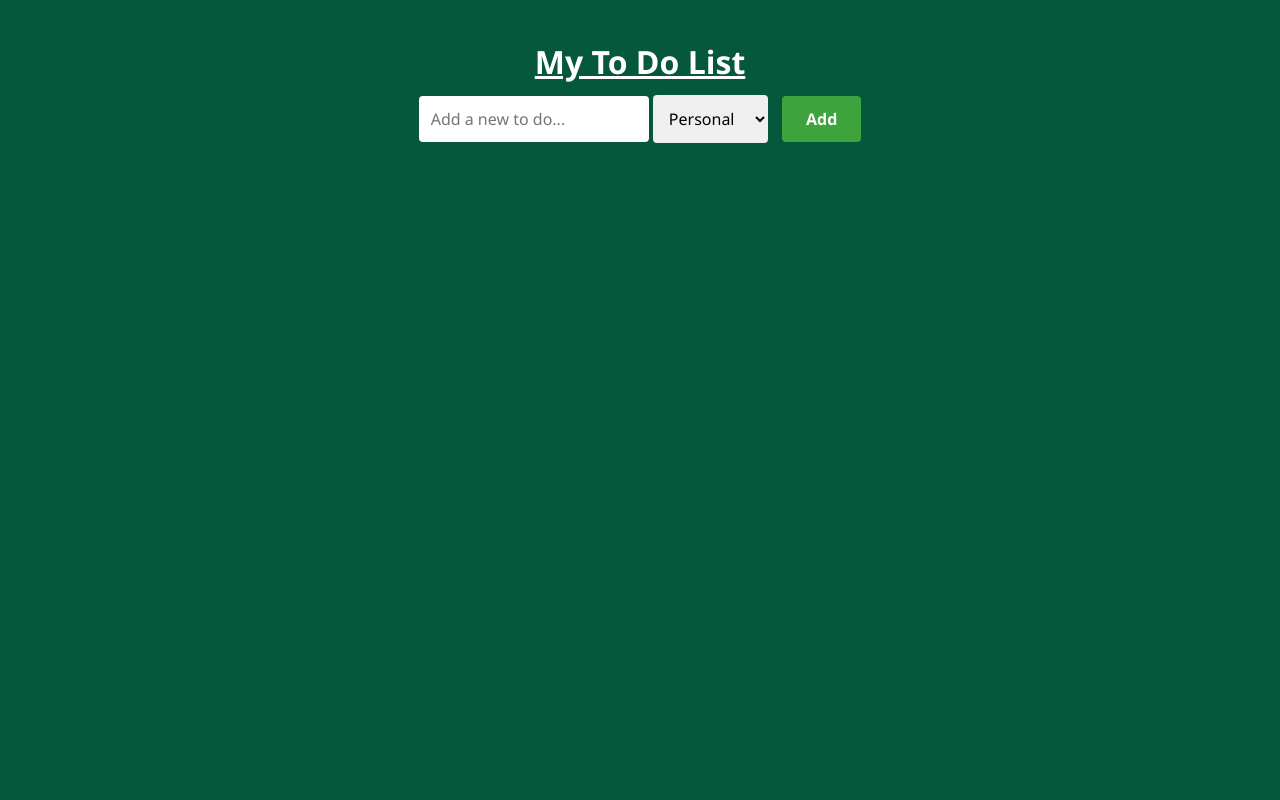
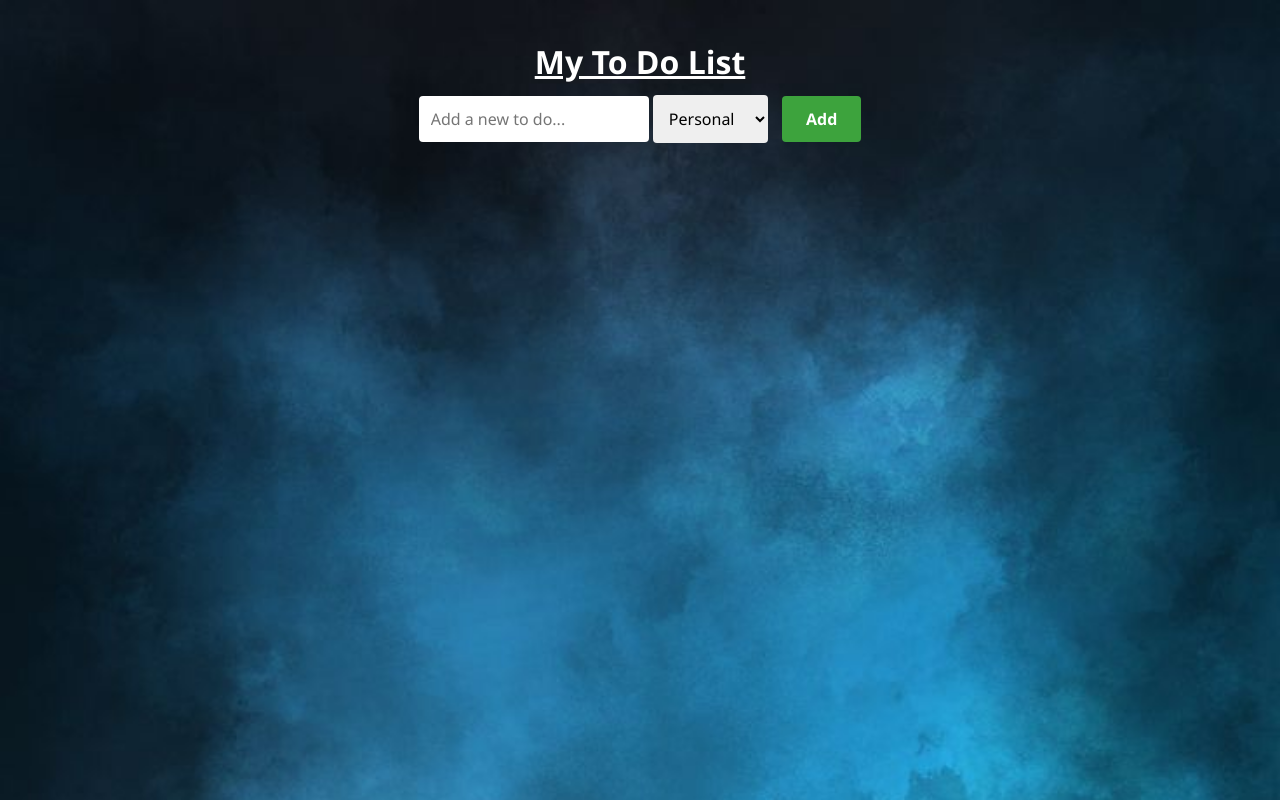
Before and after one commit to AnanyaSrivastava91/To-Do-List, a plain HTML site: page index.html in a window 1280 px wide. Drawn offline with nearby package versions, Linux system fonts and the light colour scheme.

Commit message:
Update style.css

```diff
--- a/style.css
+++ b/style.css
@@ -8,8 +8,11 @@
         }
 
         body {
-         background-color: rgb(5, 88, 59);
+         /* background-color: rgb(5, 88, 59); */
             /* background: radial-gradient(circle at center, #ff7e5f, #feb47b); */
+            background-image: url(background.jpeg);
+            background-size: cover;
+
         }
 
         .container {
```
